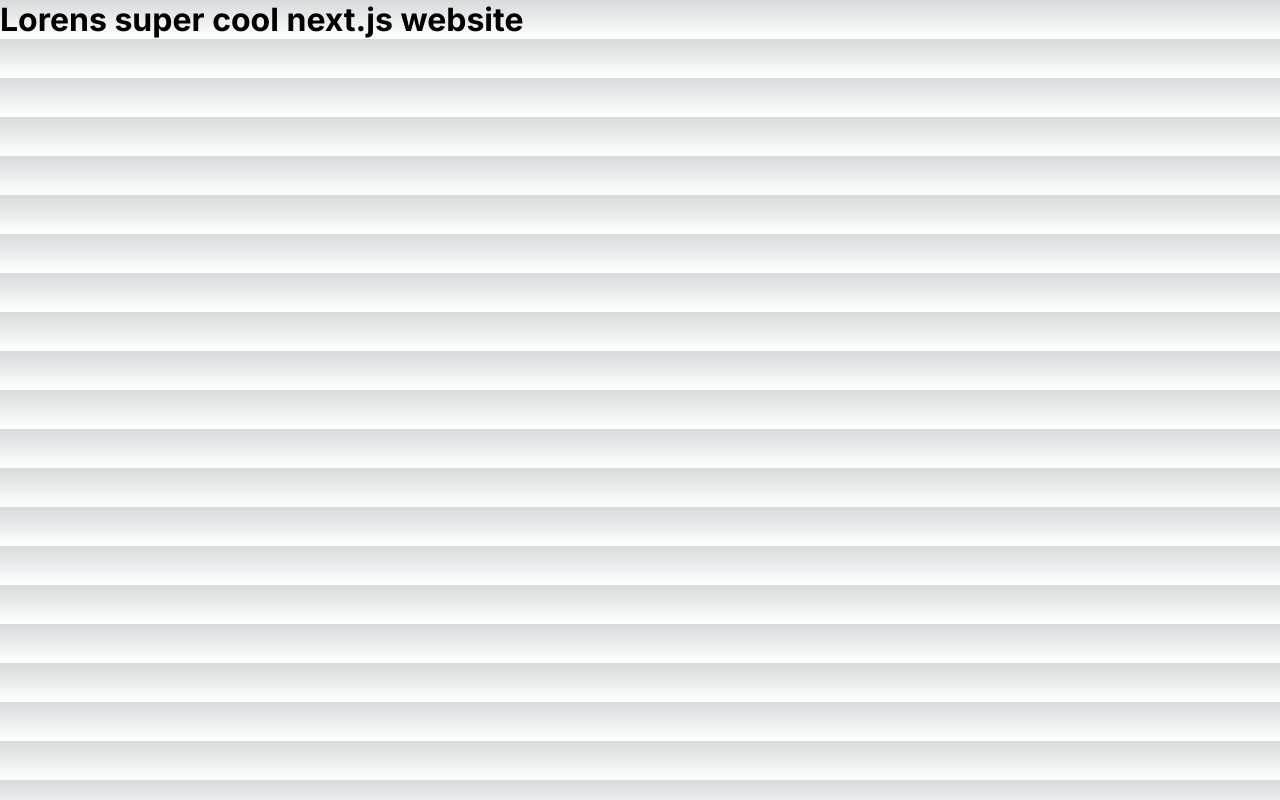
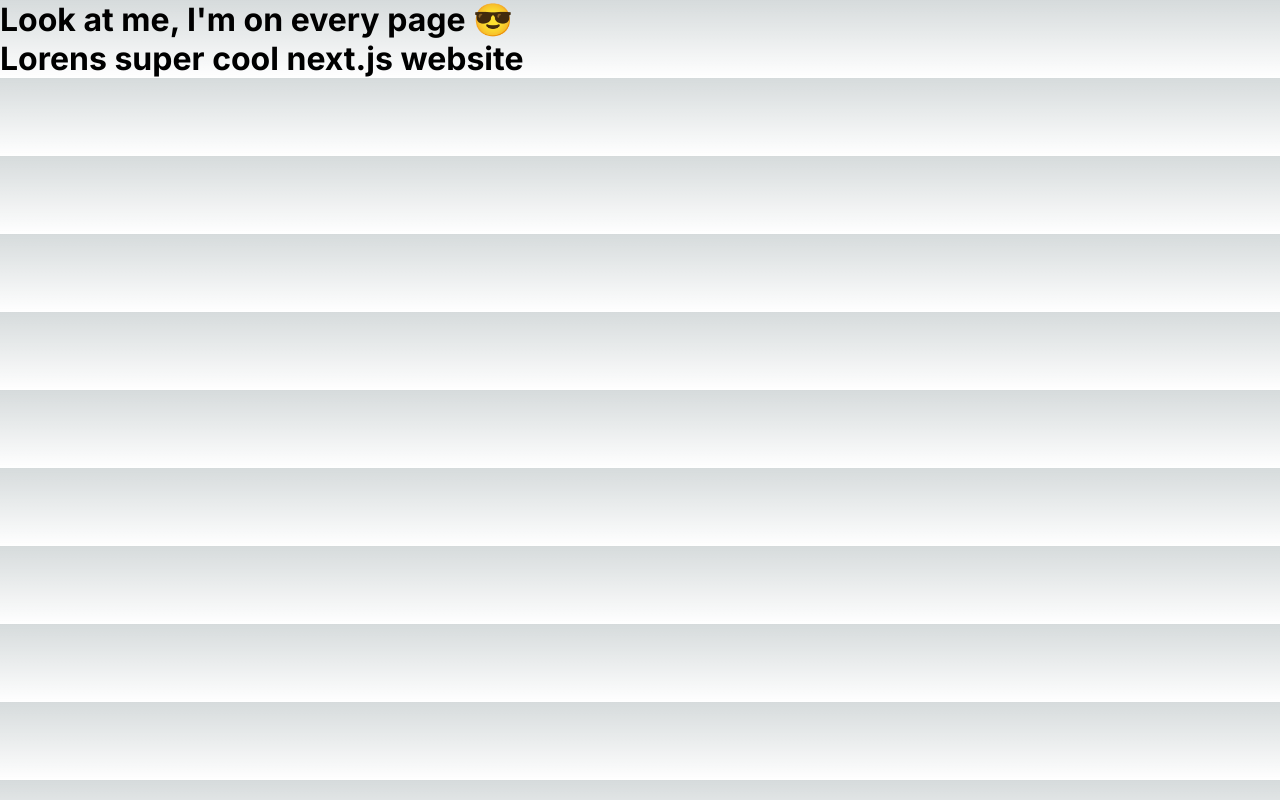
Before and after one commit to lorenrivers/nextjs-intro, a Next.js app: page / in a window 1280 px wide. Built offline with nearby package versions, Linux system fonts and the light colour scheme.

Commit message:
root laypout changes

```diff
--- a/src/app/layout.js
+++ b/src/app/layout.js
@@ -11,7 +11,10 @@
 export default function RootLayout({ children }) {
   return (
     <html lang="en">
-      <body className={inter.className}>{children}</body>
+      <body className={inter.className}>
+        <h1>Look at me, I'm on every page 😎</h1>
+        {children}
+      </body>
     </html>
   );
 }
```
